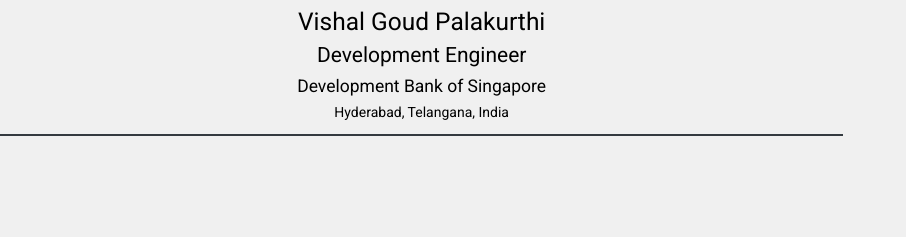
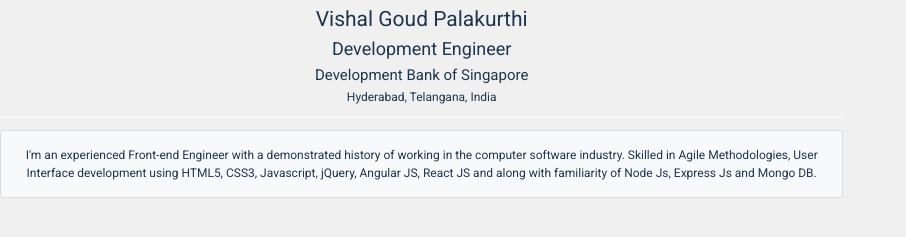
Before and after one commit to palakurthivishal/MPP, a React app: page / in a window 1280 px wide. Shown: the part 153-390 px from the top of the page, without its empty margins (0-906 px from the left). Built offline with nearby package versions, Linux system fonts and the light colour scheme.

Commit message:
more changes

```diff
--- a/public/index.css
+++ b/public/index.css
@@ -4,6 +4,6 @@
   min-height: 100%;
   height: 100%;
   background: #f0f0f0;
-  color: #000;
-  font-size: 14px;
+  color: #1d354e;
+  font-size: 12px;
 }
--- a/src/index.js
+++ b/src/index.js
@@ -13,7 +13,8 @@
     interests: ""
   },
   professional: {
-    shortIntro: "",
+    shortIntro:
+      "I'm an experienced Front-end Engineer with a demonstrated history of working in the computer software industry. Skilled in Agile Methodologies, User Interface development using HTML5, CSS3, Javascript, jQuery, Angular JS, React JS and along with familiarity of Node Js, Express Js and Mongo DB.",
     currentRole: {
       organization: "Development Bank of Singapore",
       designation: "Development Engineer",
@@ -49,6 +50,7 @@
           <Summary
             name={profileData.name}
             currentRole={profileData.professional.currentRole}
+            shortIntro={profileData.professional.shortIntro}
           />
         </div>
         <div className="col-12 col-md-4" />
--- a/src/summary.js
+++ b/src/summary.js
@@ -4,14 +4,19 @@
   marginTop: "60px"
 };
 
-export default ({ name, currentRole }) => {
+export default ({ name, currentRole, shortIntro }) => {
   return (
     <div style={wrapperStyles} className="text-center">
       <h3>{name}</h3>
       <h4>{currentRole.designation}</h4>
       <h5>{currentRole.organization}</h5>
       <h6>{currentRole.location}</h6>
-      <hr className="border border-dark" />
+      <hr className="border border-light" />
+      <div className="card bg-light">
+        <div className="card-body">
+          <p className="card-text">{shortIntro}</p>
+        </div>
+      </div>
     </div>
   );
 };
```
